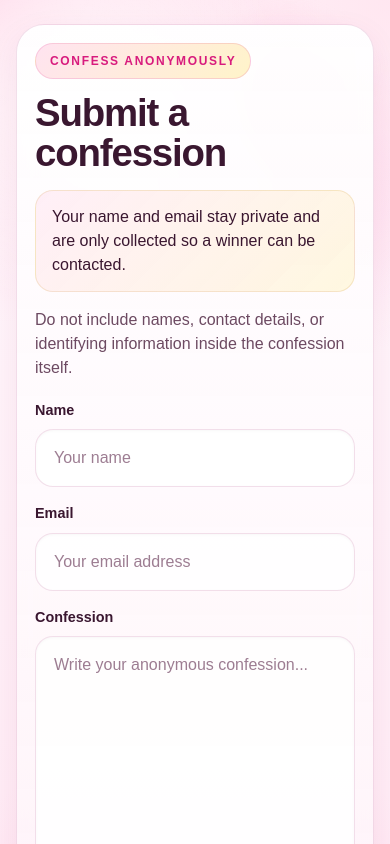
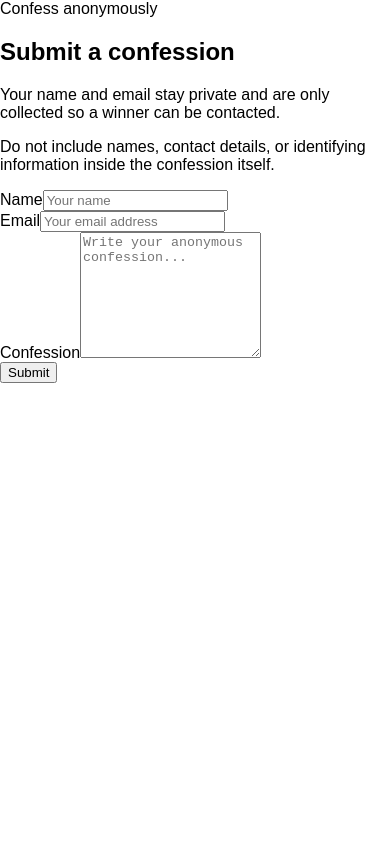
Before and after one commit to SimpleDan/anonymous-confessions, a Next.js app: page / in a window 390 px wide. Shown: the top 844 px of the page. Built offline with nearby package versions, Linux system fonts and the light colour scheme.

Commit message:
Update globals.css

```diff
--- a/src/app/globals.css
+++ b/src/app/globals.css
@@ -1,450 +1,49 @@
-:root {
-  --bg: #fff7fb;
-  --bg-soft: #ffeef7;
-  --surface: rgba(255, 255, 255, 0.82);
-  --surface-strong: rgba(255, 255, 255, 0.94);
-  --surface-dark: #3b1830;
-  --text: #3a1730;
-  --text-soft: #6d4a62;
-  --text-inverse: #fff8fc;
-  --border: rgba(180, 77, 137, 0.18);
-  --border-strong: rgba(180, 77, 137, 0.3);
-
-  --pink: #ff4fa3;
-  --pink-deep: #d81b7d;
-  --pink-soft: #ffb7d9;
-  --blush: #ffd7ea;
-  --gold: #d4a64f;
-  --gold-soft: #f3dfad;
-  --shadow: 0 20px 60px rgba(148, 40, 99, 0.14);
-  --shadow-soft: 0 10px 30px rgba(148, 40, 99, 0.08);
-
-  --radius-sm: 12px;
-  --radius-md: 18px;
-  --radius-lg: 28px;
-  --radius-xl: 36px;
-
-  --max-width: 920px;
-  --transition: 180ms ease;
-}
-
-* {
-  box-sizing: border-box;
-}
-
-html {
-  margin: 0;
-  padding: 0;
-  min-height: 100%;
-  background:
-    radial-gradient(circle at top left, rgba(255, 182, 213, 0.5), transparent 30%),
-    radial-gradient(circle at top right, rgba(255, 221, 234, 0.65), transparent 28%),
-    linear-gradient(180deg, #fff8fc 0%, #fff1f8 52%, #ffe8f3 100%);
-  color: var(--text);
-}
-
-body {
-  margin: 0;
-  padding: 0;
-  min-height: 100vh;
-  color: var(--text);
-  background:
-    radial-gradient(circle at 20% 10%, rgba(255, 255, 255, 0.8), transparent 22%),
-    radial-gradient(circle at 85% 20%, rgba(255, 191, 224, 0.35), transparent 18%),
-    radial-gradient(circle at 50% 100%, rgba(255, 124, 184, 0.15), transparent 28%);
-  font-family: Arial, Helvetica, sans-serif;
-  line-height: 1.5;
-}
-
-a {
-  color: var(--pink-deep);
-  text-decoration: none;
-  font-weight: 700;
-  transition: opacity var(--transition), color var(--transition);
-}
-
-a:hover {
-  color: var(--pink);
-}
-
-main {
-  width: 100%;
-}
-
-.page {
-  max-width: var(--max-width);
-  margin: 0 auto;
-  padding: 40px 20px 80px;
-  position: relative;
-}
-
-.page::before {
-  content: "";
-  position: absolute;
-  top: 0;
-  right: 10px;
-  width: 180px;
-  height: 180px;
-  background: radial-gradient(circle, rgba(255, 201, 228, 0.5) 0%, rgba(255, 201, 228, 0) 70%);
-  pointer-events: none;
-  filter: blur(4px);
-}
-
-.hero {
-  text-align: center;
-  padding: 56px 28px;
-  border-radius: var(--radius-xl);
-  background:
-    linear-gradient(135deg, rgba(255,255,255,0.92), rgba(255,240,248,0.82)),
-    linear-gradient(135deg, rgba(255,79,163,0.08), rgba(212,166,79,0.05));
-  border: 1px solid var(--border);
-  box-shadow: var(--shadow);
-  backdrop-filter: blur(12px);
-}
-
-.kicker {
-  display: inline-block;
-  margin-bottom: 14px;
-  padding: 8px 14px;
-  border-radius: 999px;
-  background: linear-gradient(135deg, #ffe3f0, #fff4c9);
-  color: var(--pink-deep);
-  font-size: 12px;
-  font-weight: 800;
-  letter-spacing: 0.14em;
-  text-transform: uppercase;
-  border: 1px solid rgba(216, 27, 125, 0.15);
-}
-
-h1,
-h2,
-h3 {
-  margin: 0 0 12px;
-  color: var(--text);
-  line-height: 1.05;
-  letter-spacing: -0.03em;
-}
-
-h1 {
-  font-size: clamp(2.4rem, 5vw, 4.8rem);
-  font-weight: 900;
-}
-
-h2 {
-  font-size: clamp(1.8rem, 3vw, 2.6rem);
-  font-weight: 800;
-}
-
-h3 {
-  font-size: 1.2rem;
-  font-weight: 800;
-}
-
-.lead {
-  max-width: 720px;
-  margin: 0 auto;
-  font-size: 1.06rem;
-  color: var(--text-soft);
-}
-
-.copy,
-p,
-small,
-label {
-  color: var(--text-soft);
-}
-
-small {
-  font-size: 0.85rem;
-}
-
-.nav-links,
-.actions,
-.inline-actions {
-  display: flex;
-  gap: 12px;
-  flex-wrap: wrap;
-}
-
-.nav-links {
-  justify-content: center;
-  margin-top: 24px;
-}
-
-.button,
-button {
-  appearance: none;
-  border: 0;
-  cursor: pointer;
-  border-radius: 999px;
-  padding: 14px 22px;
-  font-size: 0.96rem;
-  font-weight: 800;
-  letter-spacing: 0.01em;
-  transition:
-    transform var(--transition),
-    box-shadow var(--transition),
-    opacity var(--transition),
-    background var(--transition);
-}
-
-.button-primary,
-button {
-  color: white;
-  background:
-    linear-gradient(135deg, var(--pink) 0%, var(--pink-deep) 60%, #a21165 100%);
-  box-shadow:
-    0 14px 30px rgba(216, 27, 125, 0.24),
-    inset 0 1px 0 rgba(255,255,255,0.3);
-}
-
-.button-primary:hover,
-button:hover {
-  transform: translateY(-1px);
-  box-shadow:
-    0 18px 34px rgba(216, 27, 125, 0.28),
-    inset 0 1px 0 rgba(255,255,255,0.3);
-}
-
-.button-secondary {
-  color: var(--pink-deep);
-  background: rgba(255,255,255,0.74);
-  border: 1px solid var(--border-strong);
-  box-shadow: var(--shadow-soft);
-}
-
-.button-secondary:hover {
-  transform: translateY(-1px);
-  background: rgba(255,255,255,0.92);
-}
-
-button:disabled,
-.button:disabled {
-  opacity: 0.6;
-  cursor: not-allowed;
-  transform: none;
-}
-
-.section {
-  margin-top: 30px;
-}
-
-.card {
-  border: 1px solid var(--border);
-  border-radius: var(--radius-lg);
-  padding: 22px;
-  background:
-    linear-gradient(180deg, rgba(255,255,255,0.94), rgba(255,245,250,0.86));
-  box-shadow: var(--shadow-soft);
-  backdrop-filter: blur(10px);
-}
-
-.card + .card {
-  margin-top: 16px;
-}
-
-.card-grid {
-  display: grid;
-  gap: 16px;
-}
-
-.confession-card {
-  position: relative;
-  overflow: hidden;
-}
-
-.confession-card::after {
-  content: "♡";
-  position: absolute;
-  right: 18px;
-  top: 14px;
-  font-size: 20px;
-  color: rgba(255, 79, 163, 0.18);
-}
-
-.confession-text {
-  margin: 0;
-  padding-right: 18px;
-  font-size: 1.05rem;
-  color: var(--text);
-  white-space: pre-wrap;
-}
-
-.confession-meta {
-  display: flex;
-  justify-content: space-between;
-  gap: 12px;
-  align-items: center;
-  margin-top: 18px;
-  padding-top: 14px;
-  border-top: 1px solid rgba(180, 77, 137, 0.12);
-}
-
-.vote-wrap {
-  display: flex;
-  align-items: center;
-  gap: 10px;
-}
-
-.vote-count {
-  min-width: 70px;
-  text-align: center;
-  padding: 10px 14px;
-  border-radius: 999px;
-  background: linear-gradient(135deg, #fff0f8, #ffe0ef);
-  color: var(--pink-deep);
-  font-weight: 800;
-  border: 1px solid rgba(216, 27, 125, 0.14);
-}
-
-.form-shell {
-  padding: 28px;
-}
-
-.form-stack {
-  display: grid;
-  gap: 16px;
-  margin-top: 20px;
-}
-
-.field-group {
+.reaction-block {
   display: grid;
   gap: 8px;
 }
 
-.field-label {
-  font-size: 0.9rem;
-  font-weight: 800;
-  color: var(--text);
+.reaction-buttons {
+  display: flex;
+  gap: 8px;
+  flex-wrap: wrap;
 }
 
-input,
-textarea {
-  width: 100%;
-  border: 1px solid rgba(180, 77, 137, 0.18);
-  border-radius: 18px;
-  padding: 16px 18px;
-  font: inherit;
-  color: var(--text);
-  background: rgba(255,255,255,0.88);
-  box-shadow: inset 0 1px 3px rgba(0,0,0,0.03);
-  transition:
-    border-color var(--transition),
-    box-shadow var(--transition),
-    background var(--transition);
+.reaction-button {
+  min-width: 72px;
+  padding: 10px 14px;
+  border-radius: 999px;
+  border: 1px solid rgba(216, 27, 125, 0.16);
+  background: linear-gradient(135deg, #fff4fa, #ffe7f3);
+  color: var(--pink-deep);
+  font-weight: 800;
+  box-shadow: var(--shadow-soft);
 }
 
-input::placeholder,
-textarea::placeholder {
-  color: #9d7d92;
+.reaction-button:hover {
+  transform: translateY(-1px);
 }
 
-input:focus,
-textarea:focus {
-  outline: none;
-  border-color: rgba(216, 27, 125, 0.45);
-  background: rgba(255,255,255,0.98);
-  box-shadow:
-    0 0 0 4px rgba(255, 79, 163, 0.12),
-    inset 0 1px 3px rgba(0,0,0,0.03);
-}
-
-textarea {
-  min-height: 180px;
-  resize: vertical;
-}
-
-.notice {
-  padding: 14px 16px;
-  border-radius: 18px;
-  background: linear-gradient(135deg, rgba(255, 238, 247, 0.95), rgba(255, 247, 221, 0.9));
-  color: var(--text);
-  border: 1px solid rgba(212, 166, 79, 0.22);
-}
-
-.status-message {
-  margin-top: 6px;
-  padding: 12px 14px;
-  border-radius: 16px;
-  background: rgba(255,255,255,0.8);
-  border: 1px solid var(--border);
+.reaction-message {
+  font-size: 0.85rem;
   color: var(--pink-deep);
   font-weight: 700;
 }
 
-.admin-card {
-  background:
-    linear-gradient(180deg, rgba(255,255,255,0.96), rgba(255,242,249,0.92));
+.receipts-summary {
+  display: flex;
+  gap: 8px;
+  flex-wrap: wrap;
 }
 
-.admin-meta p {
-  margin: 0 0 8px;
-  color: var(--text);
+.receipt-pill {
+  display: inline-flex;
+  align-items: center;
+  padding: 8px 12px;
+  border-radius: 999px;
+  background: linear-gradient(135deg, #fff0f8, #ffe0ef);
+  color: var(--pink-deep);
+  font-size: 0.9rem;
+  font-weight: 800;
+  border: 1px solid rgba(216, 27, 125, 0.14);
 }
-
-.admin-meta strong {
-  color: var(--pink-deep);
-}
-
-.empty-state {
-  text-align: center;
-  padding: 28px;
-  border-radius: var(--radius-lg);
-  background: rgba(255,255,255,0.72);
-  border: 1px dashed rgba(180, 77, 137, 0.28);
-  color: var(--text-soft);
-}
-
-.center {
-  text-align: center;
-}
-
-.mt-sm {
-  margin-top: 12px;
-}
-
-.mt-md {
-  margin-top: 20px;
-}
-
-.mt-lg {
-  margin-top: 32px;
-}
-
-@media (max-width: 720px) {
-  .page {
-    padding: 24px 16px 60px;
-  }
-
-  .hero {
-    padding: 34px 20px;
-    border-radius: 28px;
-  }
-
-  .card,
-  .form-shell {
-    padding: 18px;
-  }
-
-  .confession-meta {
-    flex-direction: column;
-    align-items: flex-start;
-  }
-
-  .vote-wrap {
-    width: 100%;
-    justify-content: space-between;
-  }
-
-  .nav-links,
-  .actions,
-  .inline-actions {
-    flex-direction: column;
-    align-items: stretch;
-  }
-
-  .button,
-  button {
-    width: 100%;
-  }
-}
```
